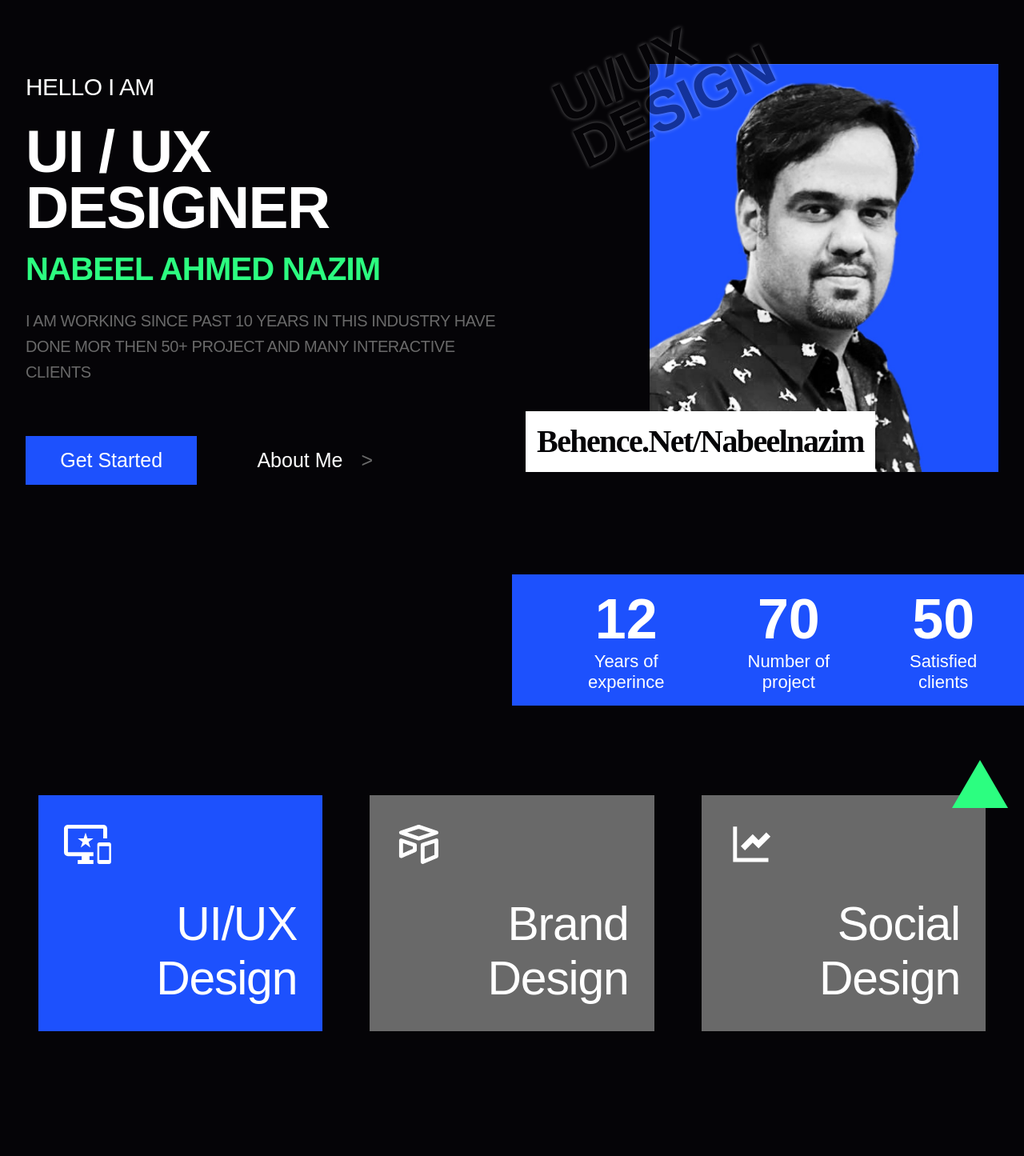
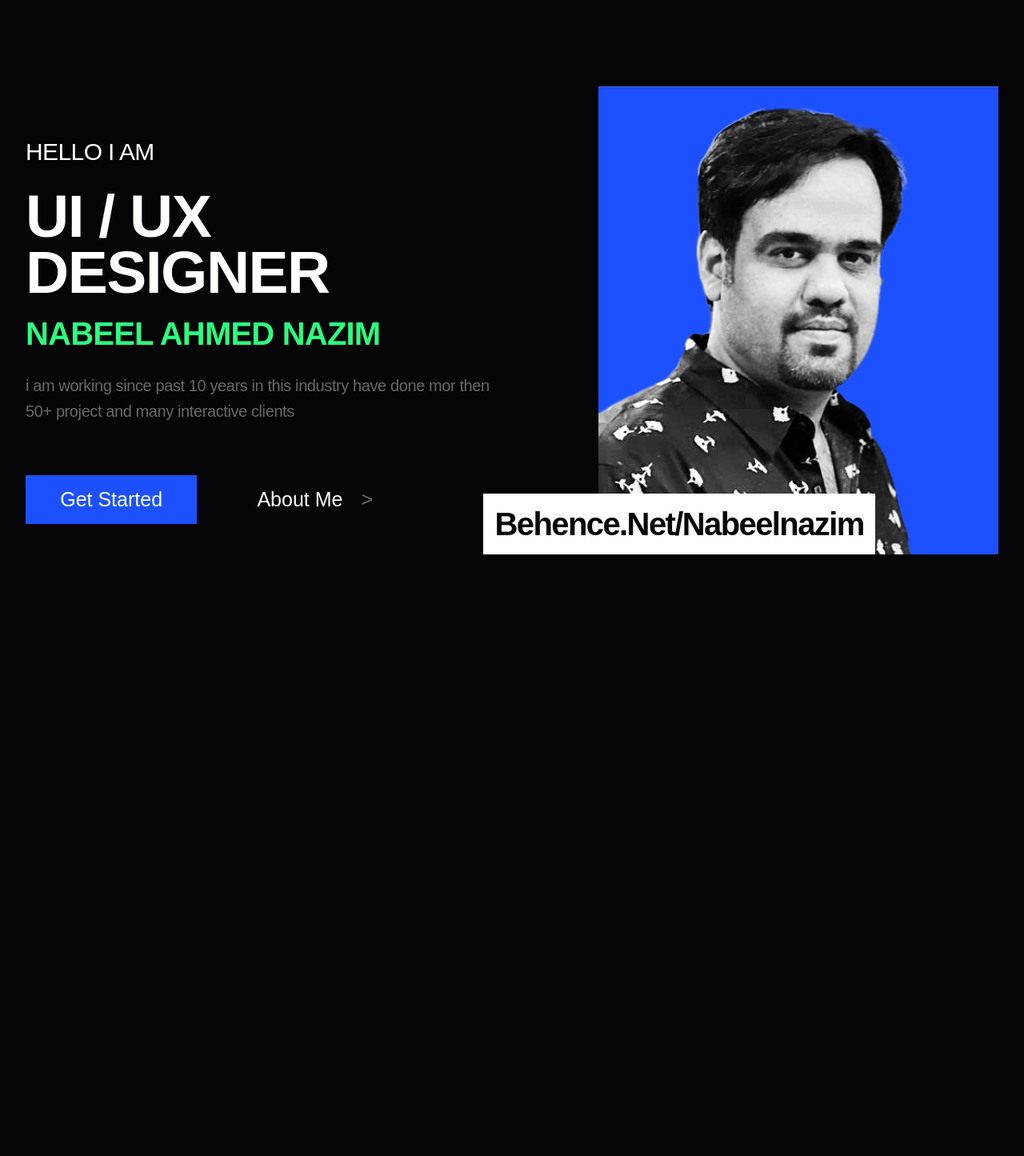
Before and after one commit to niaziiii/nabeelproject, a React (Create React App) app: page / in a window 1280 px wide. Shown: the top 1445 px of the page at 80% size. Built offline with nearby package versions, Linux system fonts and the light colour scheme.

Commit message:
Added Animation to sections

```diff
--- a/package.json
+++ b/package.json
@@ -6,6 +6,7 @@
     "@testing-library/jest-dom": "^5.16.5",
     "@testing-library/react": "^13.3.0",
     "@testing-library/user-event": "^13.5.0",
+    "aos": "^3.0.0-beta.6",
     "react": "^18.2.0",
     "react-dom": "^18.2.0",
     "react-icons": "^4.4.0",
--- a/src/components/desgin-section/design.jsx
+++ b/src/components/desgin-section/design.jsx
@@ -2,20 +2,23 @@ import React from 'react'
 import { MdImportantDevices } from 'react-icons/md'
 import { TbBrandAirtable } from 'react-icons/tb'
 import { RiLineChartFill } from 'react-icons/ri'
+import AOS from 'aos';
+import 'aos/dist/aos.css';
 
 function design() {
+    AOS.init({duration:2000})
     return (
         <div className='app__design'>
 
-            <div className="app__design__boxes">
+            <div className="app__design__boxes" data-aos='flip-up'>
                 <i><MdImportantDevices fontSize={33} color={'white'} /></i>
                 <h3>UI/UX <br /> Design</h3>
             </div>
-            <div className="app__design__boxes">
+            <div className="app__design__boxes" data-aos='flip-up'>
                 <i><TbBrandAirtable fontSize={33} color={'white'} /></i>
                 <h3>Brand<br /> Design</h3>
             </div>
-            <div className="app__design__boxes">
+            <div className="app__design__boxes" data-aos='flip-up'>
                 <i><RiLineChartFill fontSize={33} color={'white'} /></i>
                 <h3>Social <br /> Design</h3>
                 <div className="triangle__container">
--- a/src/components/footer-section/footer.jsx
+++ b/src/components/footer-section/footer.jsx
@@ -1,14 +1,17 @@
 import React from 'react'
 import { TiSocialTwitter, TiSocialFacebook, TiSocialInstagram, TiSocialYoutube } from 'react-icons/ti'
+import AOS from 'aos';
+import 'aos/dist/aos.css';
 
 const footer = () => {
+    AOS.init({duration:2000})
     return (
         <div className='app__footer'>
             <div className="app__footer__getInTouch">
             <div className="triangle-side__container">
                         <div class="triangle-up"></div>
                     </div>
-                <div className='app__footer__text'>
+                <div className='app__footer__text' data-aos='zoom-in'>
                     <h1>Get in touch to work together</h1>
                     <h2>Send me a message</h2>
                     <button>Contact Me</button>
--- a/src/components/hero-section/Hero.jsx
+++ b/src/components/hero-section/Hero.jsx
@@ -1,9 +1,13 @@
 import React from 'react'
 import profileImg from './../../assets/profile.jpeg'
+import AOS from 'aos';
+import 'aos/dist/aos.css';
+
 function Hero() {
+  AOS.init({duration:2000})
   return (
-    <div style={{color:'white'}} className='app__Hero'>
-      <div className="app__Hero__content">
+    <div style={{color:'white'}} className='app__Hero' >
+      <div className="app__Hero__content" data-aos='zoom-in'>
         <p className="testmonialPara">Hello i am</p>
         <h1 >UI / UX Designer </h1>
         <h3>Nabeel AHmed Nazim</h3>
@@ -14,7 +18,7 @@ function Hero() {
             <button>About Me <span>{'>'}</span></button>
         </div>
       </div>
-      <div className="app__Hero__image">
+      <div className="app__Hero__image" data-aos='zoom-in'>
         <div className="speical-Heading">
           <h1>UI/UX <br /> Design</h1>
         </div>
--- a/src/components/project-section/project.jsx
+++ b/src/components/project-section/project.jsx
@@ -1,11 +1,13 @@
 import React from 'react'
 import data from './../../constrains/data'
+import AOS from 'aos';
+import 'aos/dist/aos.css';
 
-console.log(data);
 const project = () => {
+    AOS.init({duration:2000})
     return (
         <div className='app__projects'>
-            <div className="app__projects__heading">
+            <div className="app__projects__heading" data-aos='zoom-in-down'>
                 <h1>PROJECTS</h1>
                 <div></div>
             </div>
@@ -24,12 +26,14 @@ const project = () => {
 const sectionGen = (prop,direction) => {
     return (
         <div className="app__projects__content" style={{flexDirection: `${direction? 'row-reverse' : 'row'}` }}>
-            <div className="app__projects__content__text" style={{paddingLeft : `${direction ? '3rem' : '0%'}`}}>
+            <div className="app__projects__content__text"
+            style={{paddingLeft : `${direction ? '3rem' : '0%'}`}}
+            data-aos={direction? 'fade-left': 'fade-right'}>
                 <h2>{prop.title}</h2>
                 <p>{prop.describe}</p>
                 <button type='button'>VIEW MORE</button>
             </div>
-            <div className="app__projects__content__image" >
+            <div className="app__projects__content__image" data-aos={direction? 'fade-right': 'fade-left'}>
                 <div></div>
             </div>
         </div>
--- a/src/components/statics-section/statics.jsx
+++ b/src/components/statics-section/statics.jsx
@@ -1,9 +1,13 @@
 import React from 'react'
+import AOS from 'aos';
+import 'aos/dist/aos.css';
 
 function statics() {
+  AOS.init({duration:2000});
+
   return (
-    <div className='app__statics'>
-      <div className="app__statics__container">
+    <div className='app__statics' >
+      <div className="app__statics__container" data-aos='fade-left'>
         <div className="app__statics__container__items">
             <h3>12</h3>
             <p>Years of experince</p>
--- a/src/style/modules/__design.scss
+++ b/src/style/modules/__design.scss
@@ -5,7 +5,7 @@
     flex-direction: row;
     align-items: center;
     justify-content: center;
-
+    overflow: hidden !important;
     &__boxes {
         background-color: $color-grey-black;
         width: 23rem;
--- a/src/style/modules/__footer.scss
+++ b/src/style/modules/__footer.scss
@@ -2,6 +2,7 @@
     color: $color-white;
     display: flex;
     flex-direction: column;
+    overflow: hidden !important;
 
     &__getInTouch {
         background-color: $color-blue;
--- a/src/style/modules/__hero.scss
+++ b/src/style/modules/__hero.scss
@@ -2,8 +2,9 @@
     display: flex;
     flex-direction: row;
     align-items: center;
-    padding: 7rem 5rem;
-
+    padding: 1rem 3rem;
+    height: 100vh;
+    overflow: hidden !important;
     &__content {
         flex: 0 0 50%;
         font-family: $font-family  !important;
@@ -44,10 +45,8 @@
             font-weight: 400;
             font-size: 25px;
             line-height: 161.5%;
-            /* or 40px */
-
             letter-spacing: -0.02em;
-            text-transform: uppercase;
+            text-transform: lowercase;
         }
 
         &__buttons {
@@ -93,6 +92,7 @@
         position: relative;
         .speical-Heading{
             position: absolute;
+            display: none;
             top:-7%;
             left: 7%;
             z-index: 10;
@@ -110,7 +110,7 @@
             }
         }
         &__label{
-            // font-family: $font-family;
+            font-family: $font-family;
             position: absolute;
             background-color: $color-white;
             color: $color-black;
@@ -133,10 +133,32 @@
     }
 }
 
+@media screen and (max-width:2570px) {
+    .app__Hero{
+        &__image{
+            img{
+                max-height: 1750px;
+                max-width: 780px;
+            }
+        }
+    }
+}
+@media screen and (max-width:1850px) {
+    .app__Hero{
+        &__image{
+            img{
+                max-height: 1750px;
+                max-width: 650px;
+            }
+        }
+    }
+}
+
 
 @media screen and (max-width:1500px) {
     .app__Hero{
         padding: 4rem 4rem ;
+
         &__image{
             &__label{
                 right: 26%;
@@ -170,10 +192,17 @@
 
 }
 
-@media screen and (max-width:1350px) {
+@media screen and (max-width:1370px) {
  .app__Hero{
     padding: 4rem 2rem;
+    &__image{
+        img{
+            max-height: 1750px;
+            max-width: 500px;
+        }
+    }
  }
+
 }
 
 @media screen and (max-width:1250px) {
@@ -201,7 +230,9 @@
 
    @media screen and (max-width:1100px) {
     .speical-Heading{ display: none;}
+
     .app__Hero{
+        height: 100%;
         padding: 1rem 2rem;
         flex-direction: column;
         justify-content: center;
--- a/src/style/modules/__statics.scss
+++ b/src/style/modules/__statics.scss
@@ -1,6 +1,7 @@
 .app__statics{
     width: 100%;
     margin: 3rem 0;
+    overflow: hidden !important;
     &__container{
         margin-left: auto;
         padding: 1rem 0;
--- a/src/style/style.css
+++ b/src/style/style.css
@@ -9,7 +9,9 @@
   display: flex;
   flex-direction: row;
   align-items: center;
-  padding: 7rem 5rem;
+  padding: 1rem 3rem;
+  height: 100vh;
+  overflow: hidden !important;
 }
 .app__Hero__content {
   flex: 0 0 50%;
@@ -48,9 +50,8 @@
   font-weight: 400;
   font-size: 25px;
   line-height: 161.5%;
-  /* or 40px */
   letter-spacing: -0.02em;
-  text-transform: uppercase;
+  text-transform: lowercase;
 }
 .app__Hero__content__buttons {
   display: flex;
@@ -92,6 +93,7 @@
 }
 .app__Hero__image .speical-Heading {
   position: absolute;
+  display: none;
   top: -7%;
   left: 7%;
   z-index: 10;
@@ -109,6 +111,7 @@
   text-transform: uppercase;
 }
 .app__Hero__image__label {
+  font-family: sans-serif;
   position: absolute;
   background-color: #FFFFFF;
   color: #050407;
@@ -127,6 +130,18 @@
   max-height: 510px;
 }
 
+@media screen and (max-width: 2570px) {
+  .app__Hero__image img {
+    max-height: 1750px;
+    max-width: 780px;
+  }
+}
+@media screen and (max-width: 1850px) {
+  .app__Hero__image img {
+    max-height: 1750px;
+    max-width: 650px;
+  }
+}
 @media screen and (max-width: 1500px) {
   .app__Hero {
     padding: 4rem 4rem;
@@ -156,9 +171,13 @@
     font-size: 25px !important;
   }
 }
-@media screen and (max-width: 1350px) {
+@media screen and (max-width: 1370px) {
   .app__Hero {
     padding: 4rem 2rem;
+  }
+  .app__Hero__image img {
+    max-height: 1750px;
+    max-width: 500px;
   }
 }
 @media screen and (max-width: 1250px) {
@@ -180,6 +199,7 @@
     display: none;
   }
   .app__Hero {
+    height: 100%;
     padding: 1rem 2rem;
     flex-direction: column;
     justify-content: center;
@@ -256,6 +276,7 @@
 .app__statics {
   width: 100%;
   margin: 3rem 0;
+  overflow: hidden !important;
 }
 .app__statics__container {
   margin-left: auto;
@@ -316,6 +337,7 @@
   flex-direction: row;
   align-items: center;
   justify-content: center;
+  overflow: hidden !important;
 }
 .app__design__boxes {
   background-color: #696969;
@@ -531,6 +553,7 @@
   color: #FFFFFF;
   display: flex;
   flex-direction: column;
+  overflow: hidden !important;
 }
 .app__footer__getInTouch {
   background-color: #1D51FD;
```
Also changed, not shown: 2 other files (tests, documents, lock files or other folders).
